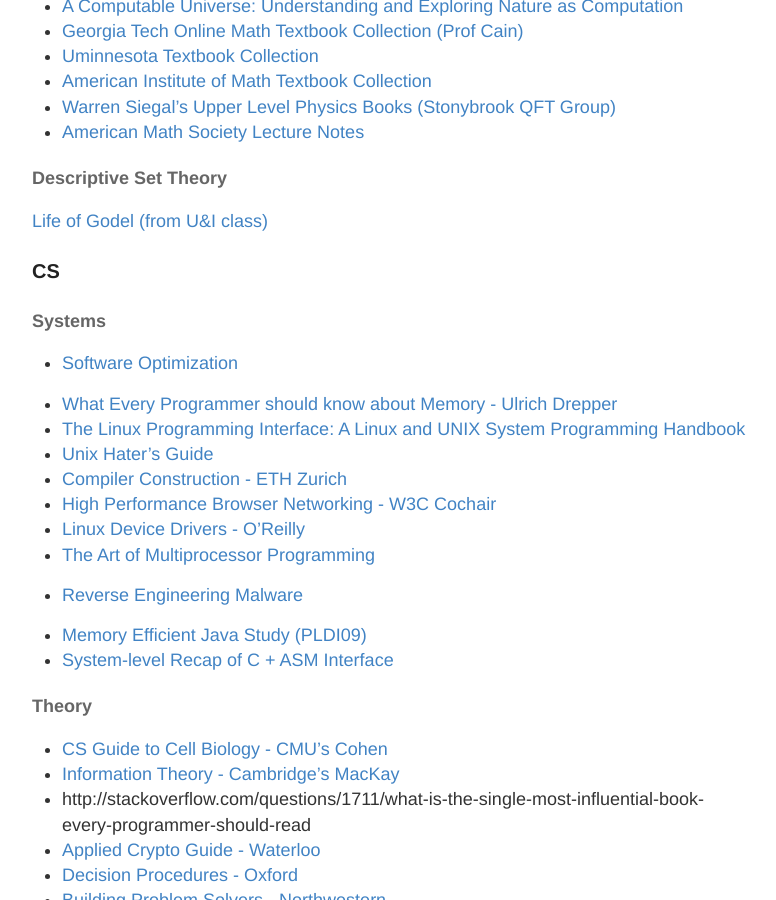
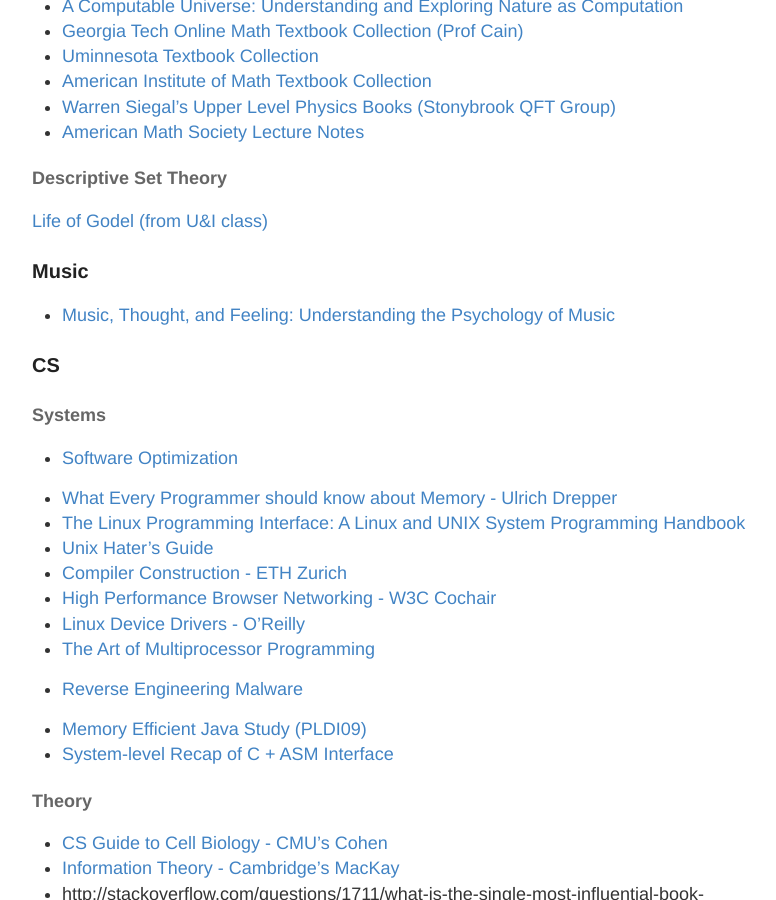
Before and after one commit to RONNCC/ronncc.github, a Jekyll site: the page built from _posts/2015-12-25-ReadingList.md, in a window 1280 px wide and 900 px high, scrolled down 2437 px. Shown: the whole window, without its empty margins (248-1024 px from the left). Built offline with Jekyll 4.4.1, drawn with Linux system fonts in a browser that asks for light colours; comment, search, counter and statistics services are not loaded.

Commit message:
Updated 2015-12-25-ReadingList.md

```diff
--- a/_posts/2015-12-25-ReadingList.md
+++ b/_posts/2015-12-25-ReadingList.md
@@ -107,6 +107,10 @@
 #### Descriptive Set Theory
 [Life of Godel (from U&I class) ](https://www.amazon.com/Logical-Dilemmas-Life-Work-G%C3%B6del/dp/1568812566)
 
+### Music
+
+- [Music, Thought, and Feeling: Understanding the Psychology of Music](https://www.amazon.com/Music-Thought-Feeling-Understanding-Psychology/dp/0195377079)
+
 
 ### CS
 
```
